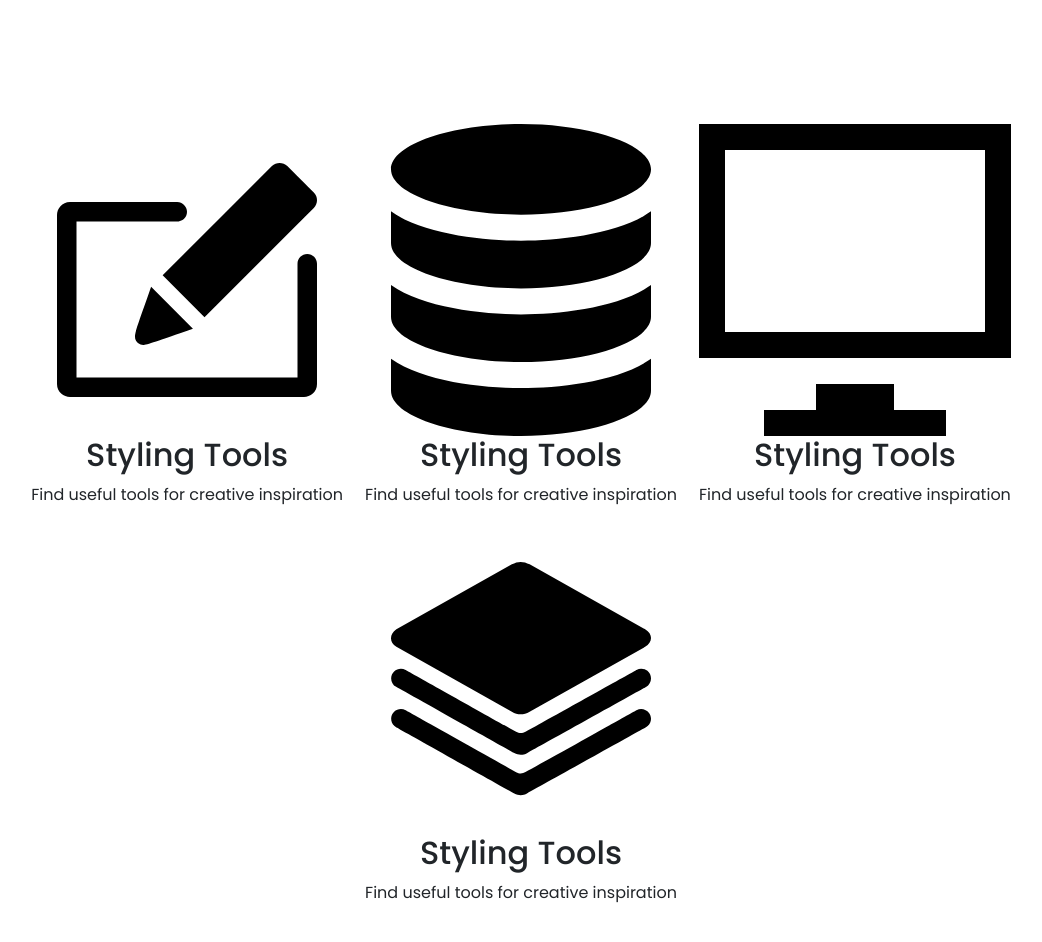
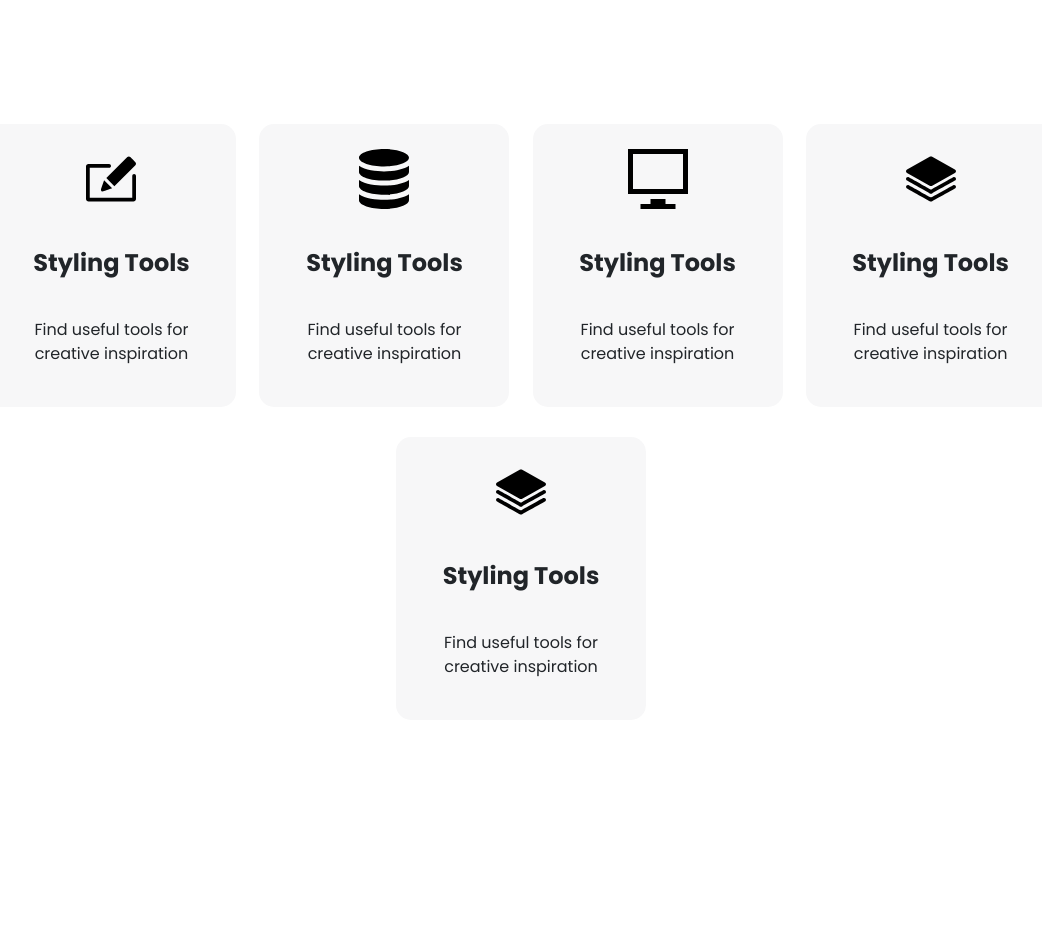
Before and after one commit to HunterBrennan1/CodeNexus, a React (Create React App) app in the folder grand-library/: page / in a window 1280 px wide. Shown: the part 800-1742 px from the top of the page, without its empty margins (119-1161 px from the left). After the commit the page ends 1650 px from the top, so only its background shows below. Built offline with nearby package versions, Linux system fonts and the light colour scheme.

Commit message:
styled bubbles without content

```diff
--- a/grand-library/src/App.css
+++ b/grand-library/src/App.css
@@ -160,26 +160,52 @@ box-shadow: 0px 0px 9px 0px rgba(0,0,0,0.75);
 /* //////////////////bubbles section styling/////////////// */
 
 .bubbles_section_wrapper{
-  padding: 100px 10%;
+  padding: 100px 5%;
   width:100%;
 }
 
 .bubbles_container{
   display: flex;
   flex-direction: row;
-  justify-content: space-evenly;
+  justify-content:center;
+  gap:2%;
   flex-wrap: wrap;
+  position: relative;
+  height:100%;
 }
 
 .bubble{
+  background-color: #f7f7f8;
+  border-radius: 15px;
+  margin-bottom:30px;
+}
+
+.bubble_inside{
   display: flex;
   flex-direction: column;
   justify-content: center;
   text-align: center;
+  gap:15px;
+  /* padding:35px; */
+  max-width: 250px;
+  padding:25px;
+}
+
+.bubble_title{
+  font-weight: 700;
+  font-size: 24px;
+  margin-bottom: 25px;
 }
 
 .bubble_img{
-
+  width:60px;
+  align-items: center;
+  text-align: center;
+  justify-content: center;
+  position: relative;
+  top:0;
+  left:35%;
+  margin-bottom: 25px;
 }
 
 @media screen and (max-width:1400px){
@@ -227,4 +253,13 @@ box-shadow: 0px 0px 9px 0px rgba(0,0,0,0.75);
   .homepage_wrapper{
     padding: 5% 0%;
   }
+
+
+  .bubble_inside{
+    max-width:100% !important;
+  }
+
+  .bubble_img{
+    left:40%;
+  }
 }
--- a/grand-library/src/components/bubbles.js
+++ b/grand-library/src/components/bubbles.js
@@ -9,24 +9,39 @@ export const Bubbles = () => {
     <section className="bubbles_section_wrapper">
       <div className="bubbles_container">
         <div className="bubble">
+          <div className='bubble_inside'>
             <img className="bubble_img" src={Penicon}></img>
             <h2 className="bubble_title">Styling Tools</h2>
             <p className="bubble_text">Find useful tools for creative inspiration</p>
           </div>
+        </div>
         <div className="bubble">
+          <div className='bubble_inside'>
             <img className="bubble_img" src={Database}></img>
             <h2 className="bubble_title">Styling Tools</h2>
             <p className="bubble_text">Find useful tools for creative inspiration</p>
           </div>
+        </div>
         <div className="bubble">
+          <div className='bubble_inside'>
             <img className="bubble_img" src={Computericon}></img>
             <h2 className="bubble_title">Styling Tools</h2>
             <p className="bubble_text">Find useful tools for creative inspiration</p>
           </div>
+        </div>
         <div className="bubble">
+          <div className='bubble_inside'>
             <img className="bubble_img" src={Layers}></img>
             <h2 className="bubble_title">Styling Tools</h2>
             <p className="bubble_text">Find useful tools for creative inspiration</p>
+          </div>
+        </div>
+        <div className="bubble">
+          <div className='bubble_inside'>
+            <img className="bubble_img" src={Layers}></img>
+            <h2 className="bubble_title">Styling Tools</h2>
+            <p className="bubble_text">Find useful tools for creative inspiration</p>
+          </div>
         </div>
       </div>
     </section>
```
Lines whose indentation alone changed are shown as unchanged.
